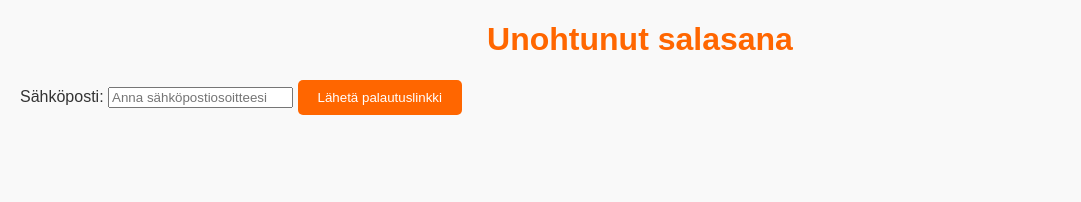
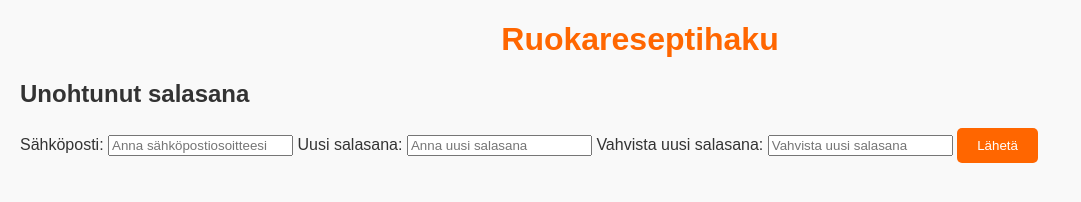
Before and after one commit to JohannaL84/reseptihaku, a plain HTML site: page forgot_password.html in a window 1280 px wide. Shown: the whole page, without its empty margins (0-1081 px from the left). Drawn offline with Linux system fonts and the light colour scheme.

Commit message:
säätöjä

```diff
--- a/forgot_password.html
+++ b/forgot_password.html
@@ -7,13 +7,22 @@
     <link rel="stylesheet" href="styles.css">
 </head>
 <body>
-    <h1>Unohtunut salasana</h1>
+    <!-- Otsikko, joka toimii linkkinä etusivulle -->
+    <h1><a href="index.html" id="homeLink">Ruokareseptihaku</a></h1>
+
+    <h2>Unohtunut salasana</h2>
 
     <form id="forgotPasswordForm">
         <label for="emailInput">Sähköposti:</label>
         <input type="email" id="emailInput" placeholder="Anna sähköpostiosoitteesi" required>
 
-        <button type="button" onclick="resetPassword()">Lähetä palautuslinkki</button>
+        <label for="newPasswordInput">Uusi salasana:</label>
+        <input type="password" id="newPasswordInput" placeholder="Anna uusi salasana" required>
+
+        <label for="confirmPasswordInput">Vahvista uusi salasana:</label>
+        <input type="password" id="confirmPasswordInput" placeholder="Vahvista uusi salasana" required>
+
+        <button type="button" onclick="resetPassword()">Lähetä</button>
     </form>
 
     <p id="message"></p>
@@ -21,15 +30,58 @@
     <script>
         function resetPassword() {
             const email = document.getElementById('emailInput').value;
+            const newPassword = document.getElementById('newPasswordInput').value;
+            const confirmPassword = document.getElementById('confirmPasswordInput').value;
             const message = document.getElementById('message');
 
+            // Varmistetaan, että sähköpostikenttä ei ole tyhjä
             if (!email) {
                 message.textContent = 'Syötä sähköpostiosoitteesi.';
                 message.style.color = 'red';
                 return;
             }
 
-            // Simuloidaan palautuslinkin lähettäminen
+            // Salasanan vahvuusvaatimukset
+            const passwordRequirements = [
+                {
+                    regex: /.{12,}/,
+                    error: 'Salasanan täytyy olla vähintään 12 merkkiä pitkä.'
+                },
+                {
+                    regex: /[A-Z]/,
+                    error: 'Salasanassa täytyy olla vähintään yksi iso kirjain.'
+                },
+                {
+                    regex: /[a-z]/,
+                    error: 'Salasanassa täytyy olla vähintään yksi pieni kirjain.'
+                },
+                {
+                    regex: /[0-9]/,
+                    error: 'Salasanassa täytyy olla vähintään yksi numero.'
+                },
+                {
+                    regex: /[!@#$%^&*(),.?":{}|<>]/,
+                    error: 'Salasanassa täytyy olla vähintään yksi erikoismerkki.'
+                }
+            ];
+
+            // Tarkista salasanan vahvuus
+            for (const requirement of passwordRequirements) {
+                if (!requirement.regex.test(newPassword)) {
+                    message.textContent = requirement.error;
+                    message.style.color = 'red';
+                    return;
+                }
+            }
+
+            // Varmista, että salasanat täsmäävät
+            if (newPassword !== confirmPassword) {
+                message.textContent = 'Salasanat eivät täsmää!';
+                message.style.color = 'red';
+                return;
+            }
+
+            // Onnistunut salasanan palautus
             message.textContent = `Palautuslinkki lähetetty sähköpostiin: ${email}`;
             message.style.color = 'green';
 
--- a/styles.css
+++ b/styles.css
@@ -46,3 +46,12 @@ button:hover {
     display: block;
     margin: 10px auto;
 }
+
+#homeLink {
+    text-decoration: none; /* Ei alaviivaa oletuksena */
+    color: inherit; /* Perii tekstin värin */
+}
+
+#homeLink:hover {
+    text-decoration: none; /* Ei alaviivaa hover-tilassa */
+}
```
Also changed, not shown: index.html (+2 -3 lines), register.html (+4 -1 lines).
